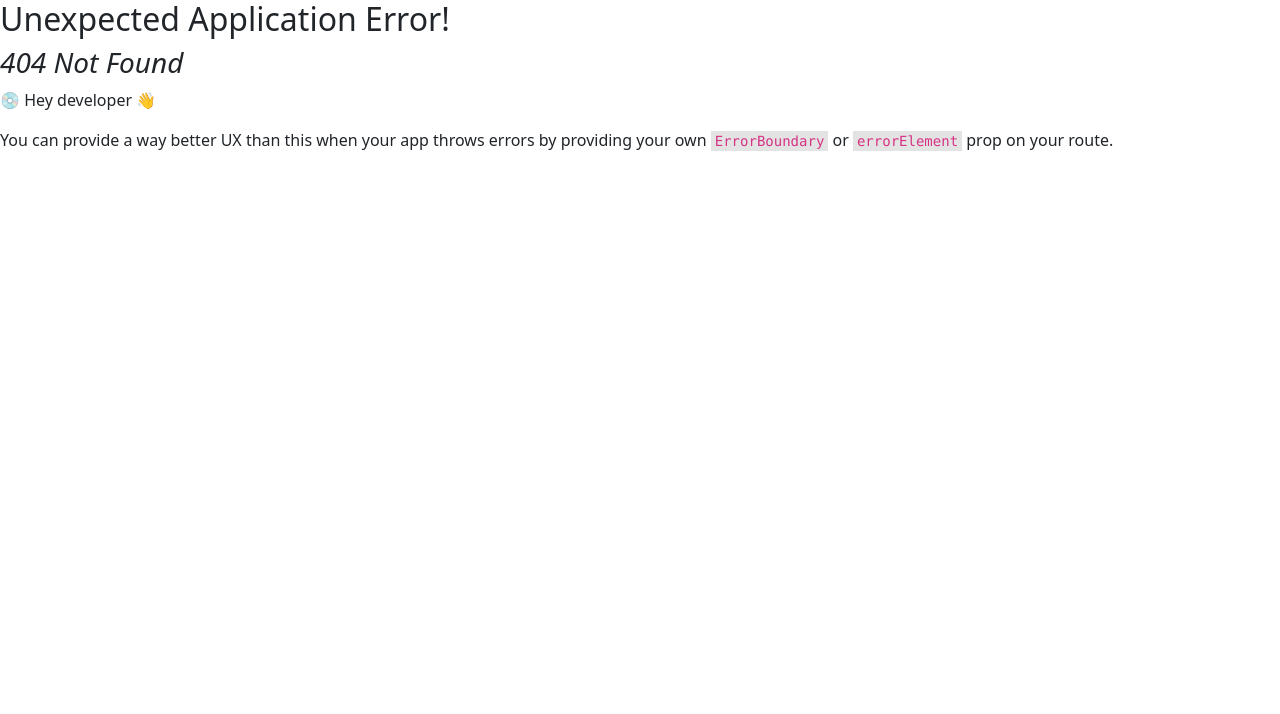
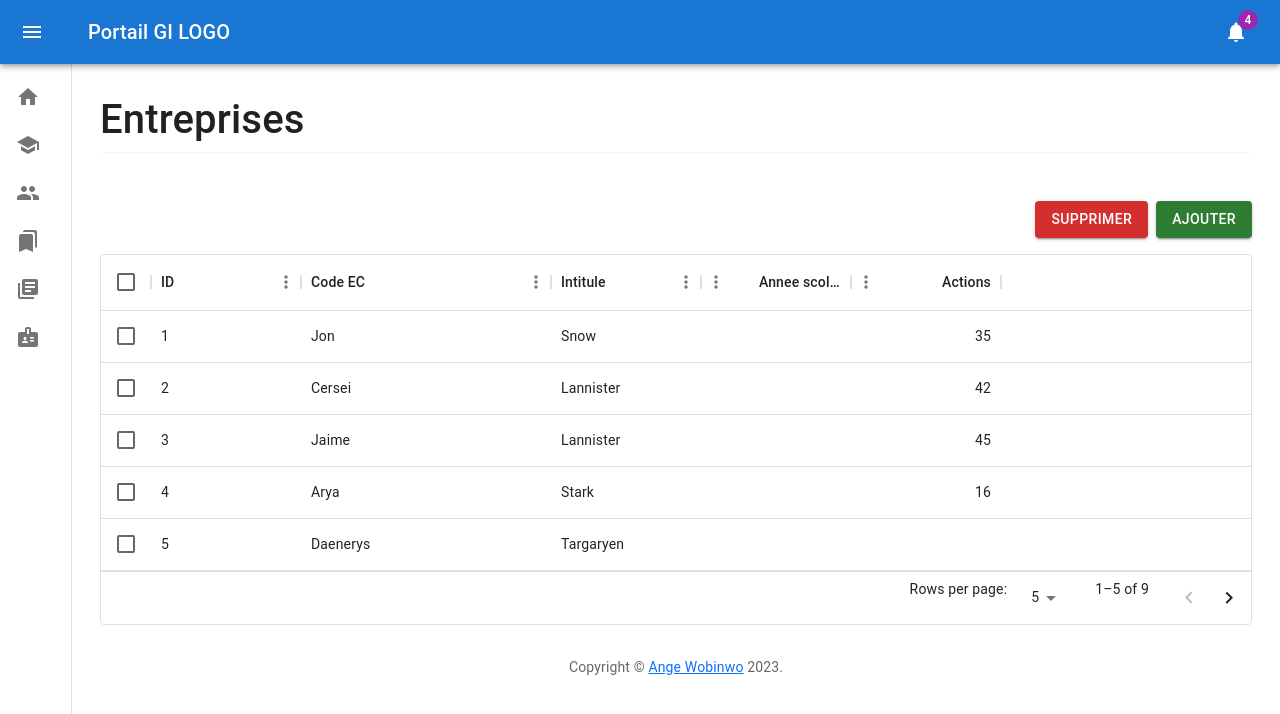
Before and after one commit to Wobins/portail-web-gi, a React (Create React App) app: page /entreprises in a window 1280 px wide. Before the commit this address had no page. Shown: the top 714 px of the page. Built offline with nearby package versions, Linux system fonts and the light colour scheme.

Commit message:
Added enterprises and press releases pages

```diff
--- /dev/null
+++ b/src/components/EnterprisesContent/index.jsx
@@ -0,0 +1,122 @@
+import React, { useState, useEffect } from 'react';
+import { Divider, Button, Box, TextField } from '@mui/material';
+import { DataGrid } from '@mui/x-data-grid';
+
+const rows = [
+    { id: 1, lastName: 'Snow', firstName: 'Jon', age: 35 },
+    { id: 2, lastName: 'Lannister', firstName: 'Cersei', age: 42 },
+    { id: 3, lastName: 'Lannister', firstName: 'Jaime', age: 45 },
+    { id: 4, lastName: 'Stark', firstName: 'Arya', age: 16 },
+    { id: 5, lastName: 'Targaryen', firstName: 'Daenerys', age: null },
+    { id: 6, lastName: 'Melisandre', firstName: null, age: 150 },
+    { id: 7, lastName: 'Clifford', firstName: 'Ferrara', age: 44 },
+    { id: 8, lastName: 'Frances', firstName: 'Rossini', age: 36 },
+    { id: 9, lastName: 'Roxie', firstName: 'Harvey', age: 65 },
+];
+
+const columns = [
+    { field: 'id', headerName: 'ID', width: 150 },
+    { field: 'firstName', headerName: 'Code EC', width: 250 },
+    { field: 'lastName', headerName: 'Intitule', width: 150 },
+    {field: 'annee', headerName: 'Annee scolaire', type: 'number', width: 150},
+    {field: 'age', headerName: 'Actions', type: 'number', width: 150},
+];
+
+const EnterprisesContent = () => {
+    const [showForm, setShowForm] = useState(false);
+
+    useEffect(() => {
+        document.title = "Entreprises";
+    }, []);
+
+    const handleAddBtn = () => {
+        setShowForm(true);
+    }
+    const handleUndoBtn = () => {
+        setShowForm(false);
+    }
+    const handleSubmit = (e) => {
+        e.preventDefault();
+        setShowForm(false);
+        console.log("hello from courses");
+    }
+
+    return (
+        <>
+            <h1>Entreprises</h1>
+            <Divider />
+
+            <div className='mt-5' style={{ width: '100%' }}>
+                {
+                    showForm ? (
+                        <>
+                            <div className="row my-3">
+                                <div className="col-lg-6 offset-lg-3">
+                                    <Box
+                                        component="form"
+                                        // sx={{
+                                        //     '& > :not(style)': { m: 1, width: '25ch' },
+                                        // }}
+                                        noValidate
+                                        autoComplete="off"
+                                    >
+                                        <div className='mb-3'>
+                                            <TextField fullWidth id="codeEC" label="Nom de l'entreprise" />
+                                        </div>
+                                        <div className='mb-3'>
+                                            <TextField fullWidth id="title" label="Secteur" />
+                                        </div>
+                                        <div className='mb-3'>
+                                            <TextField fullWidth id="title" type='email' label="Email" />
+                                        </div>
+                                        <div className='mb-3'>
+                                            <TextField fullWidth id="title" label="Site web" />
+                                        </div>
+                                        <div className="row">
+                                            <div className="col-6">
+                                                <Button variant="outlined" color="error" onClick={handleUndoBtn}>
+                                                    Annuler
+                                                </Button>
+                                            </div>
+                                            <div className="col-6 text-end">
+                                                <Button
+                                                    variant='contained'
+                                                    type='submit'
+                                                    onClick={handleSubmit}
+                                                >
+                                                    Enregistrer
+                                                </Button>
+                                            </div>
+                                        </div>
+                                    </Box>
+                                </div>
+                            </div>
+                        </>
+                    ) : (
+                        <>
+                            <div className="text-end my-3">
+                                <Button variant="contained" color="error">Supprimer</Button>
+                                <Button variant="contained" color="success" onClick={handleAddBtn} className='ms-2'>
+                                    Ajouter
+                                </Button>
+                            </div>
+                            <DataGrid
+                                rows={rows}
+                                columns={columns}
+                                initialState={{
+                                    pagination: {
+                                        paginationModel: { page: 0, pageSize: 5 },
+                                    },
+                                }}
+                                pageSizeOptions={[5, 10, 15, 20, 25]}
+                                checkboxSelection
+                            />
+                        </>
+                    )
+                }
+            </div>
+        </>
+    );
+}
+
+export default EnterprisesContent;
--- /dev/null
+++ b/src/pages/Enterprises/index.jsx
@@ -0,0 +1,17 @@
+import { useEffect } from 'react';
+import MainLayout from '../../layouts/MainLayout';
+import EnterprisesContent from '../../components/EnterprisesContent';
+
+const Definitions = () => {
+  useEffect(() => {
+    document.title = "Entreprises - Portail Web GI"
+  }, [])
+
+  return (
+    <MainLayout
+      component={<EnterprisesContent />}
+    />
+  );
+}
+
+export default Definitions;
--- /dev/null
+++ b/src/pages/PressReleases/index.jsx
@@ -0,0 +1,9 @@
+import React from 'react';
+
+const PressReleases = () => {
+    return (
+        <div>PressReleases</div>
+    );
+}
+
+export default PressReleases;
```
Also changed, not shown: src/router.js (+10 -0 lines), src/components/PressReleasesContent/index.jsx (added).
